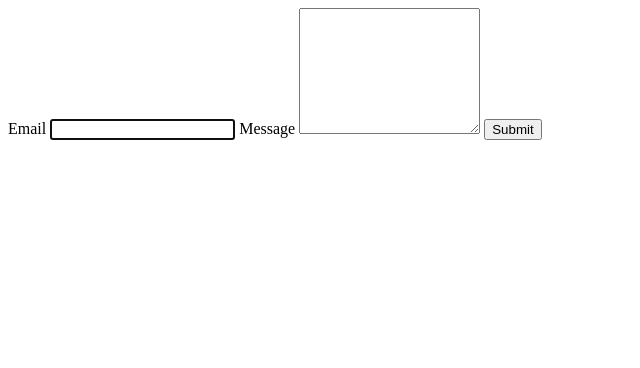
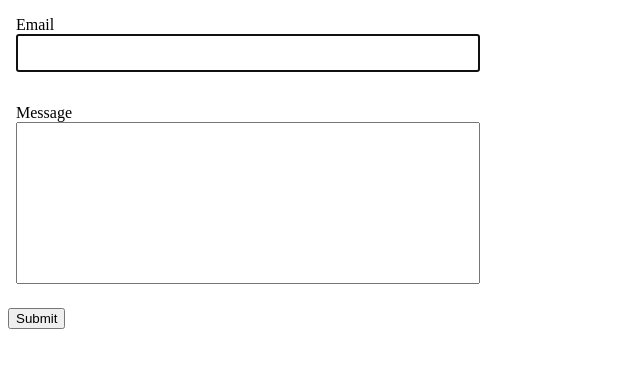
Before and after one commit to Olena-Berezenska/goit-js-hw-09, a plain HTML site: page 2-form.html in a window 1280 px wide. Shown: the whole page, without its empty margins (0-640 px from the left). Drawn offline with Linux system fonts and the light colour scheme.

Commit message:
Deploying to gh-pages from @ Olena-Berezenska/goit-js-hw-09@bb0e1b3652cf4028054c7d00fff80244a2c83b3b 🚀

```diff
--- a/2-form.html
+++ b/2-form.html
@@ -5,9 +5,9 @@
     <meta http-equiv="X-UA-Compatible" content="IE=edge" />
     <meta name="viewport" content="width=device-width, initial-scale=1.0" />
     <title>Homework 7</title>
-    <link rel="stylesheet" href="./css/common.css" />
     <script type="module" crossorigin src="/goit-js-hw-09/2-form.js"></script>
-    <link rel="modulepreload" crossorigin href="/goit-js-hw-09/assets/modulepreload-polyfill-B5Qt9EMX.js">
+    <link rel="modulepreload" crossorigin href="/goit-js-hw-09/assets/styles-Cexifo2W.js">
+    <link rel="stylesheet" crossorigin href="/goit-js-hw-09/assets/styles-CJD_Kan5.css">
   </head>
   <body>
     <form class="feedback-form" autocomplete="off">
--- a/2-form.js
+++ b/2-form.js
@@ -1,2 +1,2 @@
-import"./assets/modulepreload-polyfill-B5Qt9EMX.js";const a={email:"",message:""},t=document.querySelector(".feedback-form"),n="feedback-form-state",m=localStorage.getItem(n);if(m){const e=JSON.parse(m);a.email=e.email||"",a.message=e.message||"",t.elements.email.value=a.email,t.elements.message.value=a.message}t.addEventListener("input",e=>{a[e.target.name]=e.target.value,localStorage.setItem(n,JSON.stringify(a))});t.addEventListener("submit",e=>{e.preventDefault();const s=t.querySelector(".warning-message");if(e.target.email.value!==""&&e.target.message.value!==""&&(console.log(a),localStorage.removeItem(n),t.reset()),s)s.remove();else if(!s){const l=document.createElement("p");l.textContent="Fill please all fields",l.classList.add("warning-message"),t.appendChild(l)}});
+import"./assets/styles-Cexifo2W.js";const a={email:"",message:""},t=document.querySelector(".feedback-form"),n="feedback-form-state",m=localStorage.getItem(n);if(m){const e=JSON.parse(m);a.email=e.email||"",a.message=e.message||"",t.elements.email.value=a.email,t.elements.message.value=a.message}t.addEventListener("input",e=>{a[e.target.name]=e.target.value,localStorage.setItem(n,JSON.stringify(a))});t.addEventListener("submit",e=>{e.preventDefault();const s=t.querySelector(".warning-message");if(e.target.email.value!==""&&e.target.message.value!==""&&(console.log(a),localStorage.removeItem(n),t.reset()),s)s.remove();else if(!s){const l=document.createElement("p");l.textContent="Fill please all fields",l.classList.add("warning-message"),t.appendChild(l)}});
 //# sourceMappingURL=2-form.js.map
--- a/assets/1-gallеry-b5CapbyW.css
+++ /dev/null
@@ -1 +0,0 @@
-*{box-sizing:border-box}ul{list-style:none;padding:0;margin:0}.gallery{display:flex;flex-wrap:wrap;row-gap:24px;column-gap:24px;align-items:stretch;justify-content:center;width:1440px;height:696px}.gallery-link{display:block;width:100%;height:100%}.gallery-item{width:360px;min-height:200px;display:flex;align-items:center;justify-content:center;overflow:hidden;cursor:pointer}.gallery-image{width:100%;height:100%;display:block;object-fit:cover}.sl-wrapper .sl-image .sl-caption{font-size:18px;color:#eadfdf!important;background-color:#bd7070b3;padding:15px;text-align:center;border-radius:8px;max-width:30%;margin:0 auto;box-sizing:border-box}
--- /dev/null
+++ b/assets/styles-CJD_Kan5.css
@@ -0,0 +1 @@
+*{box-sizing:border-box}ul{list-style:none;padding:0;margin:0}.gallery{display:flex;flex-wrap:wrap;row-gap:24px;column-gap:24px;align-items:stretch;justify-content:center;width:1440px;height:696px}.gallery-link{display:block;width:100%;height:100%}.gallery-item{width:360px;min-height:200px;display:flex;align-items:center;justify-content:center;overflow:hidden;cursor:pointer}.gallery-image{width:100%;height:100%;display:block;object-fit:cover}.sl-wrapper .sl-image .sl-caption{font-size:18px;color:#eadfdf!important;background-color:#bd7070b3;padding:15px;text-align:center;border-radius:8px;max-width:30%;margin:0 auto;box-sizing:border-box}.feedback-form{width:480px}.feedback-form>label{width:100%;margin-bottom:16px;padding:8px;display:flex;flex-direction:column}.feedback-form input,.feedback-form textarea{font:inherit;padding:8px}.feedback-form textarea{resize:none}
--- a/assets/modulepreload-polyfill-B5Qt9EMX.js
+++ b/assets/styles-Cexifo2W.js
@@ -1,2 +1,2 @@
 (function(){const t=document.createElement("link").relList;if(t&&t.supports&&t.supports("modulepreload"))return;for(const e of document.querySelectorAll('link[rel="modulepreload"]'))i(e);new MutationObserver(e=>{for(const r of e)if(r.type==="childList")for(const o of r.addedNodes)o.tagName==="LINK"&&o.rel==="modulepreload"&&i(o)}).observe(document,{childList:!0,subtree:!0});function s(e){const r={};return e.integrity&&(r.integrity=e.integrity),e.referrerPolicy&&(r.referrerPolicy=e.referrerPolicy),e.crossOrigin==="use-credentials"?r.credentials="include":e.crossOrigin==="anonymous"?r.credentials="omit":r.credentials="same-origin",r}function i(e){if(e.ep)return;e.ep=!0;const r=s(e);fetch(e.href,r)}})();
-//# sourceMappingURL=modulepreload-polyfill-B5Qt9EMX.js.map
+//# sourceMappingURL=styles-Cexifo2W.js.map
```
Also changed, not shown: 1-gallеry.html (+2 -2 lines), 1-gallеry.js (+1 -1 lines), 4 other files.
